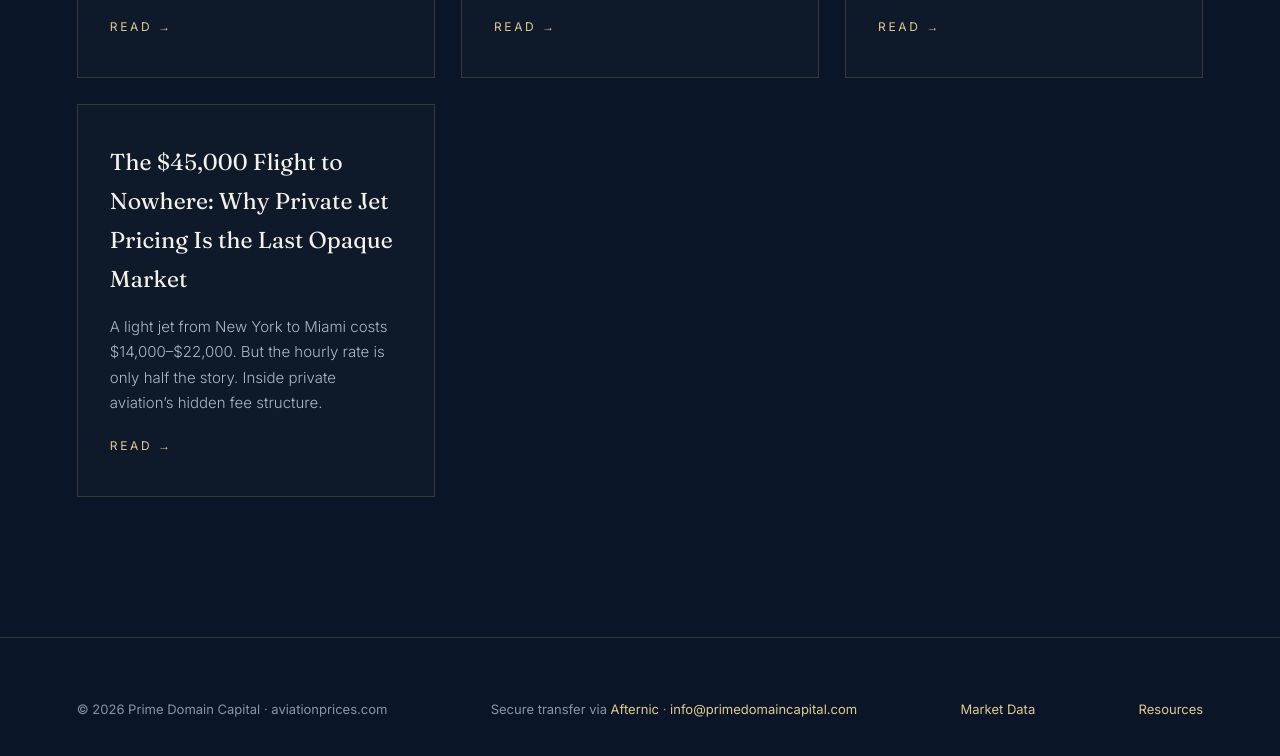
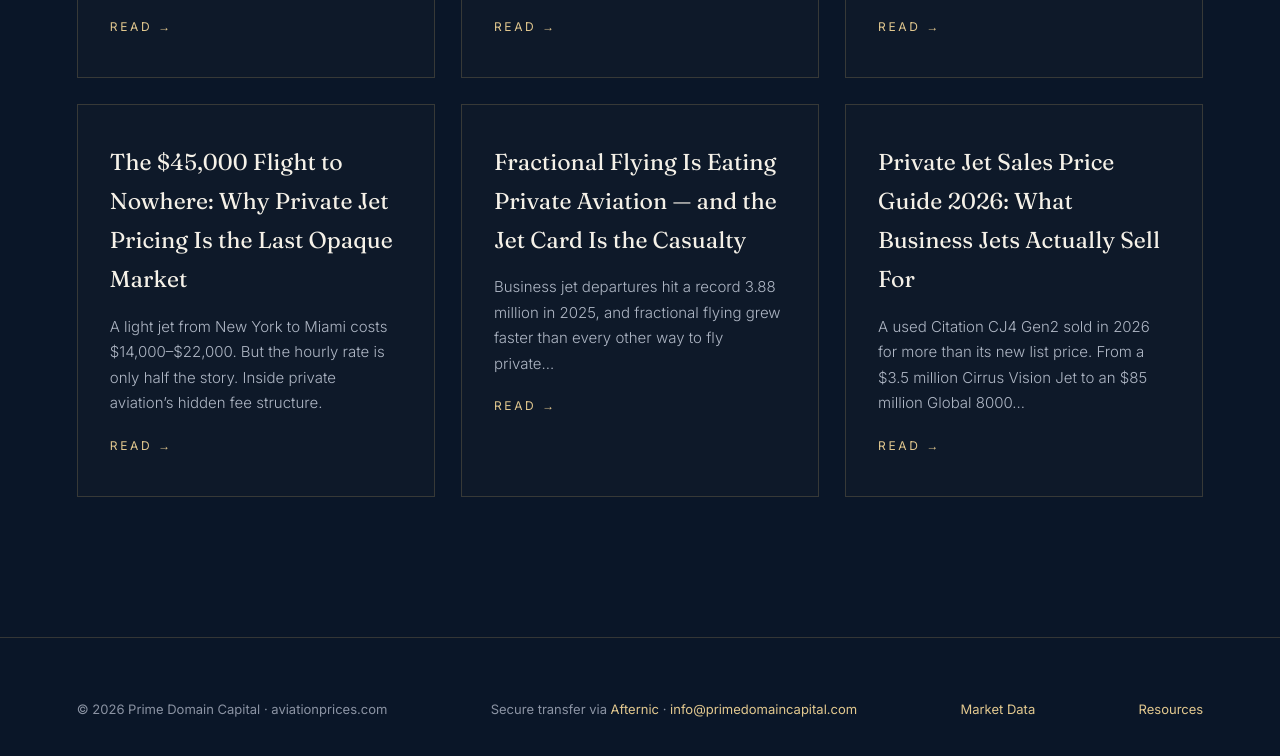
Before and after one commit to primedomaincapital/aviationprices, a plain HTML site: page index.html in a window 1280 px wide. Shown: the part 5558-6314 px from the top of the page. Drawn offline with Linux system fonts and the light colour scheme.

Commit message:
Homepage: add Insights cards for articles 5 and 6

```diff
--- a/index.html
+++ b/index.html
@@ -150,7 +150,7 @@ footer a{color:var(--gold2);text-decoration:none}
   <p class="lede">Field notes on what private aviation really costs — and what the numbers reveal about the market.</p>
   <div class="buyer-grid">
     <div class="buyer"><h3>How Much Does NetJets Really Cost in 2026? Full Price Breakdown</h3><p>NetJets has no price list. There is no menu, no "from $X" on the website. Ask what it costs to fly with the largest private-jet operator in…</p><a class="ins-link" href="insights/article1.html">Read →</a></div><div class="buyer"><h3>Fractional Ownership vs. Charter vs. Jet Card: True Cost Comparison</h3><p>The most expensive question in private aviation is not "what does it cost?" It is "how many hours will you actually fly?" Everything else…</p><a class="ins-link" href="insights/article2.html">Read →</a></div><div class="buyer"><h3>Private Jet Operating Costs: What Brokers Don't Tell You</h3><p>In a London showroom, private jet consultant Steve Varsano once pointed at a screen showing a Gulfstream cabin and delivered the line every…</p><a class="ins-link" href="insights/article3.html">Read →</a></div>
-  <div class="buyer"><h3>The $45,000 Flight to Nowhere: Why Private Jet Pricing Is the Last Opaque Market</h3><p>A light jet from New York to Miami costs $14,000–$22,000. But the hourly rate is only half the story. Inside private aviation’s hidden fee structure.</p><a class="ins-link" href="insights/article4.html">Read →</a></div>
+  <div class="buyer"><h3>The $45,000 Flight to Nowhere: Why Private Jet Pricing Is the Last Opaque Market</h3><p>A light jet from New York to Miami costs $14,000–$22,000. But the hourly rate is only half the story. Inside private aviation’s hidden fee structure.</p><a class="ins-link" href="insights/article4.html">Read →</a></div><div class="buyer"><h3>Fractional Flying Is Eating Private Aviation — and the Jet Card Is the Casualty</h3><p>Business jet departures hit a record 3.88 million in 2025, and fractional flying grew faster than every other way to fly private…</p><a class="ins-link" href="insights/article5.html">Read →</a></div><div class="buyer"><h3>Private Jet Sales Price Guide 2026: What Business Jets Actually Sell For</h3><p>A used Citation CJ4 Gen2 sold in 2026 for more than its new list price. From a $3.5 million Cirrus Vision Jet to an $85 million Global 8000…</p><a class="ins-link" href="insights/article6.html">Read →</a></div>
   </div>
 </div></section>
 <footer>
```
